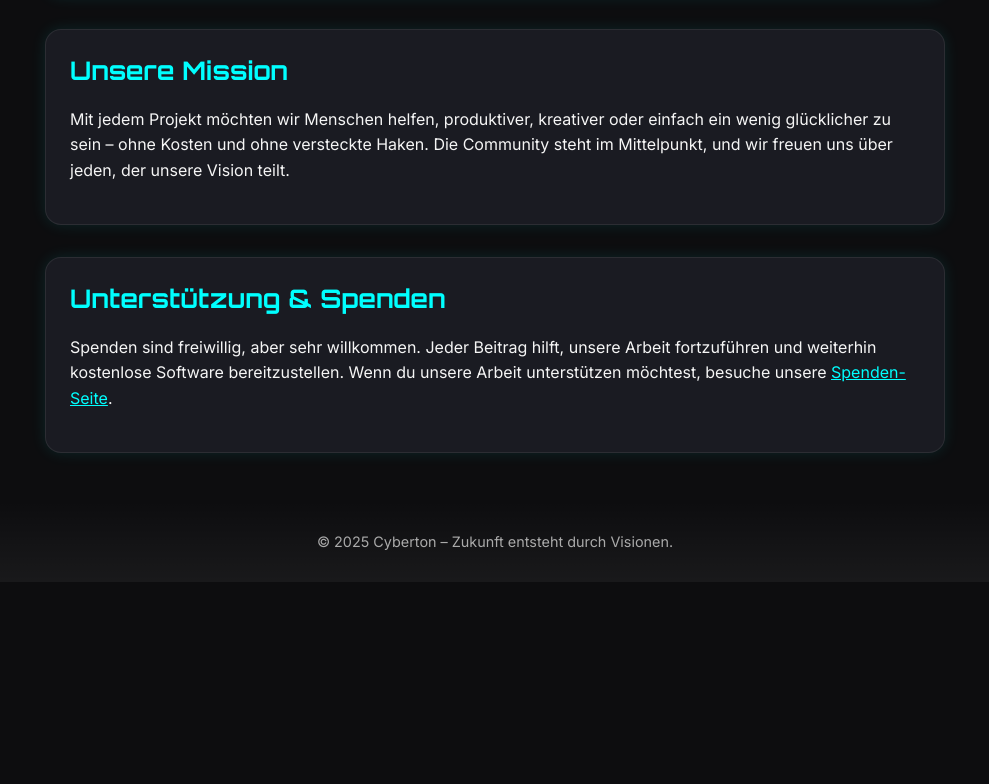
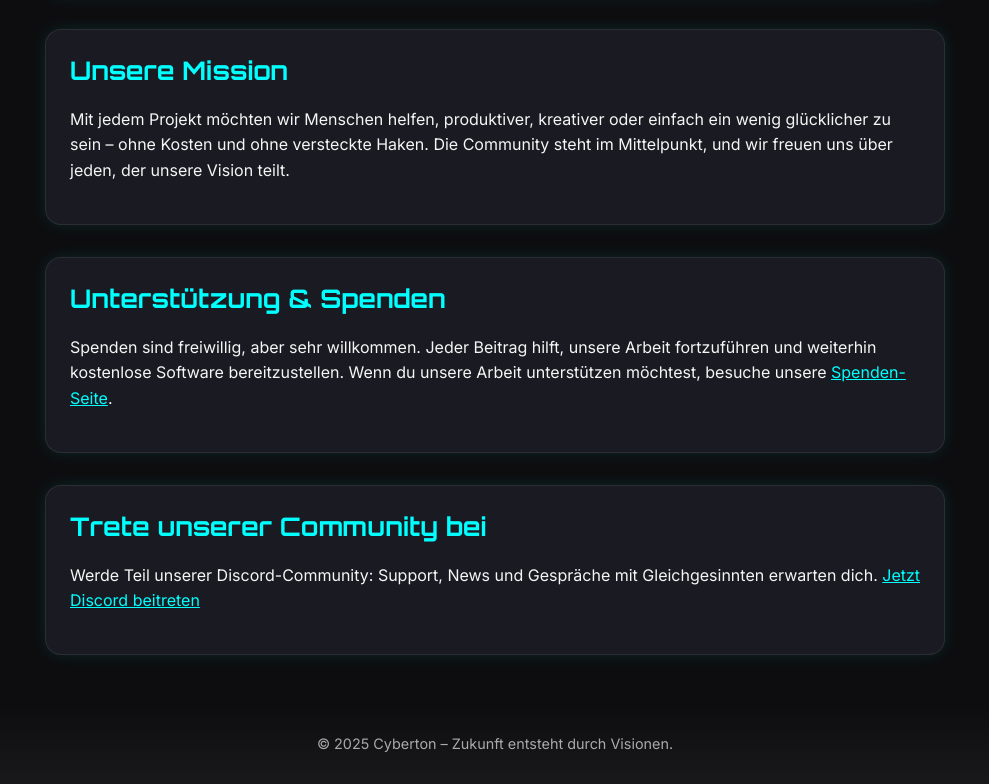
Before and after one commit to CYBERT0N/web, a plain HTML site: page about-us.html in a window 1280 px wide. Shown: the part 455-1239 px from the top of the page, without its empty margins (145-1134 px from the left). Before the commit the page ends 1037 px from the top, so only its background shows below. Drawn offline with Linux system fonts and the light colour scheme.

Commit message:
Update about-us.html
Discord added

```diff
--- a/about-us.html
+++ b/about-us.html
@@ -124,6 +124,12 @@
     <h2>Unterstützung & Spenden</h2>
     <p>Spenden sind freiwillig, aber sehr willkommen. Jeder Beitrag hilft, unsere Arbeit fortzuführen und weiterhin kostenlose Software bereitzustellen. Wenn du unsere Arbeit unterstützen möchtest, besuche unsere <a href="spend.html" style="color: var(--accent); text-decoration: underline;">Spenden-Seite</a>.</p>
   </div>
+
+  <div class="card">
+    <h2>Trete unserer Community bei</h2>
+    <p>Werde Teil unserer Discord-Community: Support, News und Gespräche mit Gleichgesinnten erwarten dich.
+    <a href="https://discord.gg/hA3WAQEE" style="color: var(--accent); text-decoration: underline;" target="_blank">Jetzt Discord beitreten</a></p>
+  </div>
 </div>
 
 <footer>
```
